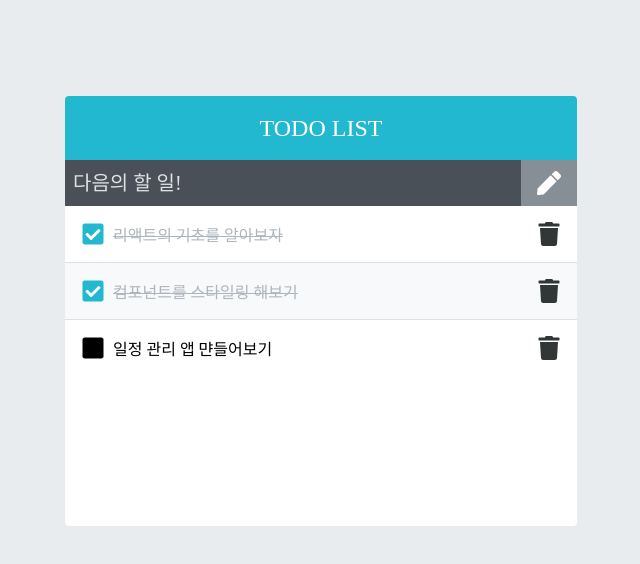
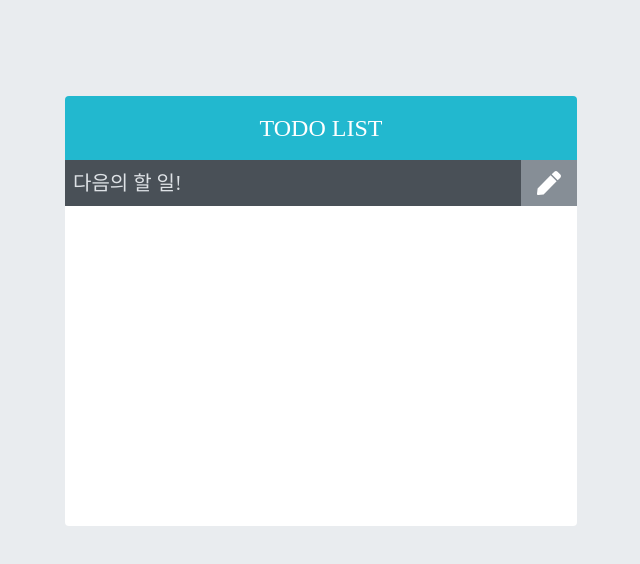
Before and after one commit to gardenee/todo-list, a React (Create React App) app: page / in a window 1280 px wide. Shown: the top 564 px of the page, without its empty margins (319-959 px from the left). Built offline with nearby package versions, Linux system fonts and the light colour scheme; a web font is replaced by a local one.

Commit message:
refactor: 리렌더링 성능 최적화

```diff
--- a/src/App.js
+++ b/src/App.js
@@ -1,59 +1,44 @@
-import { useCallback, useRef, useState } from 'react';
+import { useCallback, useReducer, useRef, useState } from 'react';
 import TodoInsert from './components/TodoInsert';
 import TodoList from './components/TodoList';
 import TodoTemplate from './components/TodoTemplate';
 
+const todoReducer = (todos, action) => {
+  switch (action.type) {
+    case 'INSERT':
+      return todos.concat(action.todo);
+    case 'REMOVE':
+      return todos.filter((todo) => todo.id !== action.id);
+    case 'TOGGLE':
+      return todos.map((todo) =>
+        todo.id === action.id ? { ...todo, checked: !todo.checked } : todo,
+      );
+    default:
+      return todos;
+  }
+};
+
 const App = () => {
-  const [todos, setTodos] = useState([
-    {
-      id: 1,
-      text: '리액트의 기초를 알아보자',
-      checked: true,
-    },
-    {
-      id: 2,
-      text: '컴포넌트를 스타일링 해보기',
-      checked: true,
-    },
-    {
-      id: 3,
-      text: '일정 관리 앱 먄들어보기',
-      checked: false,
-    },
-  ]);
+  const [todos, dispatch] = useReducer(todoReducer, []);
+  const nextId = useRef(1);
 
-  const nextId = useRef(4);
-
-  const onInsert = useCallback(
-    (text) => {
+  const onInsert = useCallback((text) => {
     const todo = {
       id: nextId.current,
       text: text,
       checked: false,
     };
-      setTodos(todos.concat(todo));
+    dispatch({ type: 'INSERT', todo });
     nextId.current += 1;
-    },
-    [todos],
-  );
+  }, []);
 
-  const onRemove = useCallback(
-    (id) => {
-      setTodos(todos.filter((todo) => todo.id !== id));
-    },
-    [todos],
-  );
+  const onRemove = useCallback((id) => {
+    dispatch({ type: 'REMOVE', id });
+  }, []);
 
-  const onToggle = useCallback(
-    (id) => {
-      setTodos(
-        todos.map((todo) =>
-          todo.id === id ? { ...todo, checked: !todo.checked } : todo,
-        ),
-      );
-    },
-    [todos],
-  );
+  const onToggle = useCallback((id) => {
+    dispatch({ type: 'TOGGLE', id });
+  }, []);
 
   return (
     <TodoTemplate>
--- a/src/components/TodoList.js
+++ b/src/components/TodoList.js
@@ -1,5 +1,6 @@
 import './TodoList.scss';
 import TodoListItem from './TodoListItem';
+import React from 'react';
 
 const TodoList = ({ todos, onRemove, onToggle }) => {
   return (
@@ -16,4 +17,4 @@ const TodoList = ({ todos, onRemove, onToggle }) => {
   );
 };
 
-export default TodoList;
+export default React.memo(TodoList);
--- a/src/components/TodoListItem.js
+++ b/src/components/TodoListItem.js
@@ -1,5 +1,6 @@
 import { FaTrash, FaSquare, FaCheckSquare } from 'react-icons/fa';
 import './TodoListItem.scss';
+import React from 'react';
 import cn from 'classnames';
 
 const TodoListItem = ({ todo, onRemove, onToggle }) => {
@@ -18,4 +19,4 @@ const TodoListItem = ({ todo, onRemove, onToggle }) => {
   );
 };
 
-export default TodoListItem;
+export default React.memo(TodoListItem);
```
Lines whose indentation alone changed are shown as unchanged.
